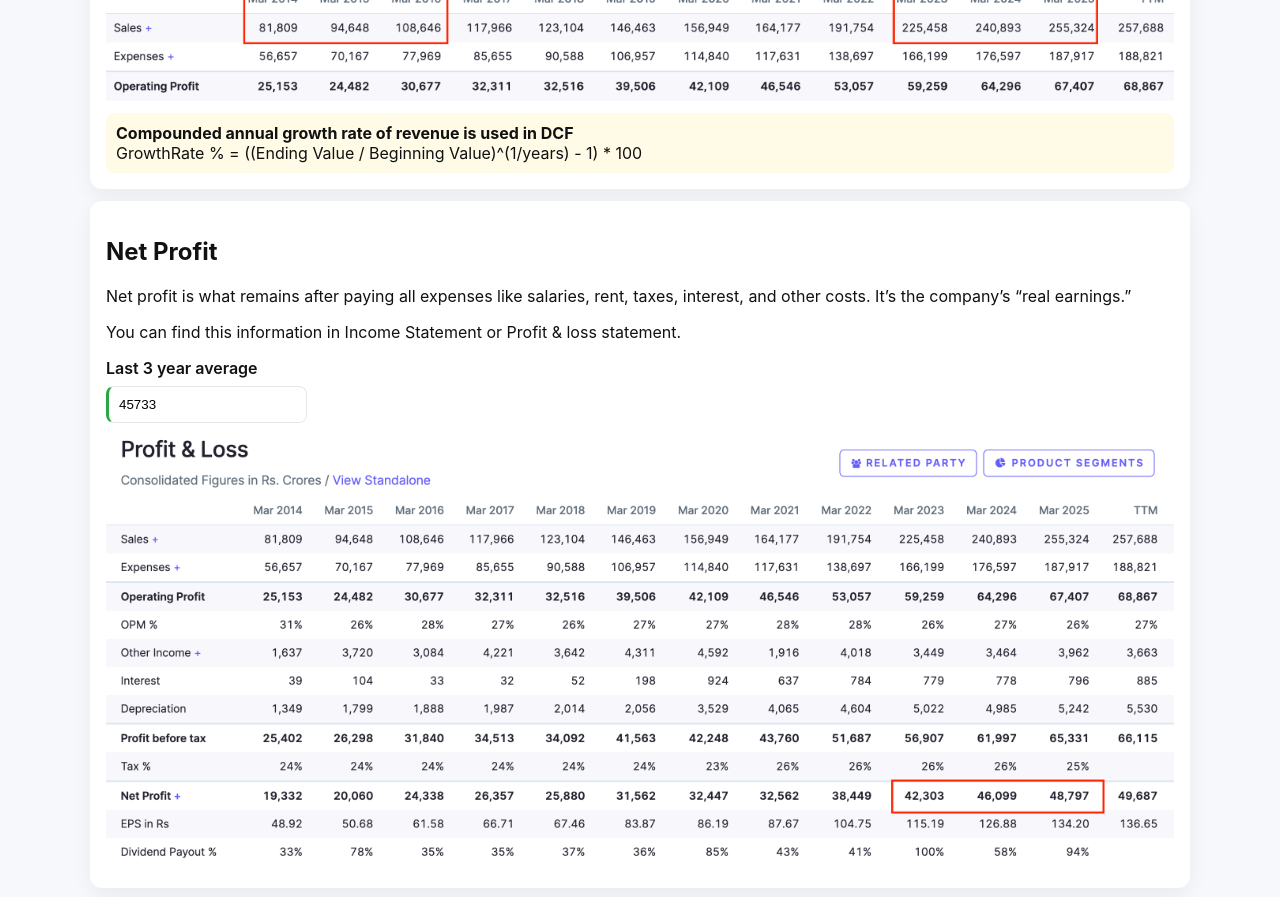
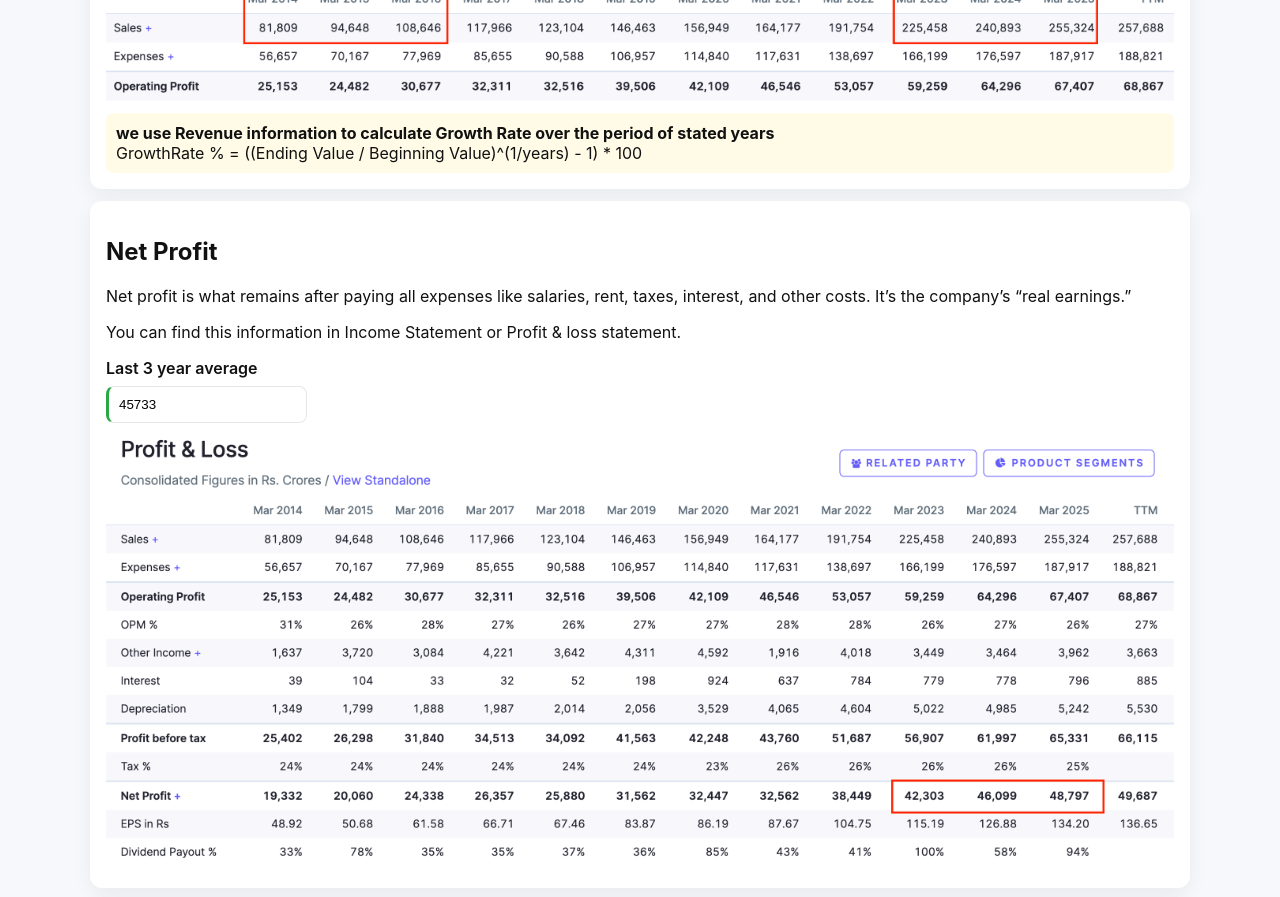
Before and after one commit to vigneshsn/dcf-stock-valuation, an Angular app: page / in a window 1280 px wide. Shown: the part 1800-2697 px from the top of the page. Built offline with nearby package versions, Linux system fonts and the light colour scheme.

Commit message:
content improvements

```diff
--- a/src/app/dcf-calculator/dcf-calculator.component.html
+++ b/src/app/dcf-calculator/dcf-calculator.component.html
@@ -124,7 +124,7 @@
     <img *ngIf="showGuides"  src="assets/images/revenue.png" alt="Revenue" class="card-image">
 
     <div class="note">
-        <strong>Compounded annual growth rate of revenue is used in DCF</strong><br>
+        <strong>we use Revenue information to calculate Growth Rate over the period of stated years</strong><br>
         GrowthRate % = ((Ending Value / Beginning Value)^(1/years) - 1) * 100
     </div>
 </div>
@@ -228,6 +228,10 @@
         <div class="note small">
             <h4>💡 Practical tips</h4>
             <p>
+                DCF works best for stable, mature companies with predictable cash flows.
+                High-growth or cyclical businesses can be harder to value accurately.
+            </p>
+            <p>
                 DCF results depend on your assumptions. Try three versions —
                 <strong>Optimistic</strong> (higher growth rate),
                 <strong>Realistic</strong> (average past performance), and
@@ -262,7 +266,7 @@
                 <span class="info-icon tooltip-container">
                   ℹ️
                   <span class="custom-tooltip">
-                    The rate used to bring future cash flows to today’s value — essentially your expected rate of return for investing in this stock.
+                    The expected rate of return from this investment. Also, the rate used to bring future cash flows to today’s value.
                   </span>
                 </span>
             </label>
```
